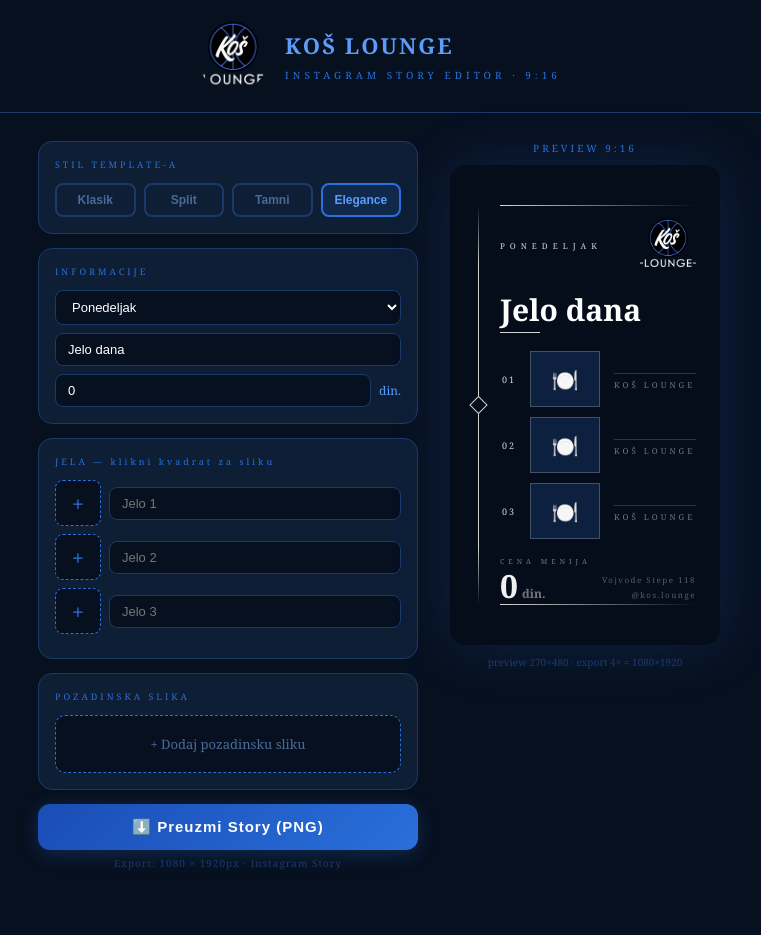
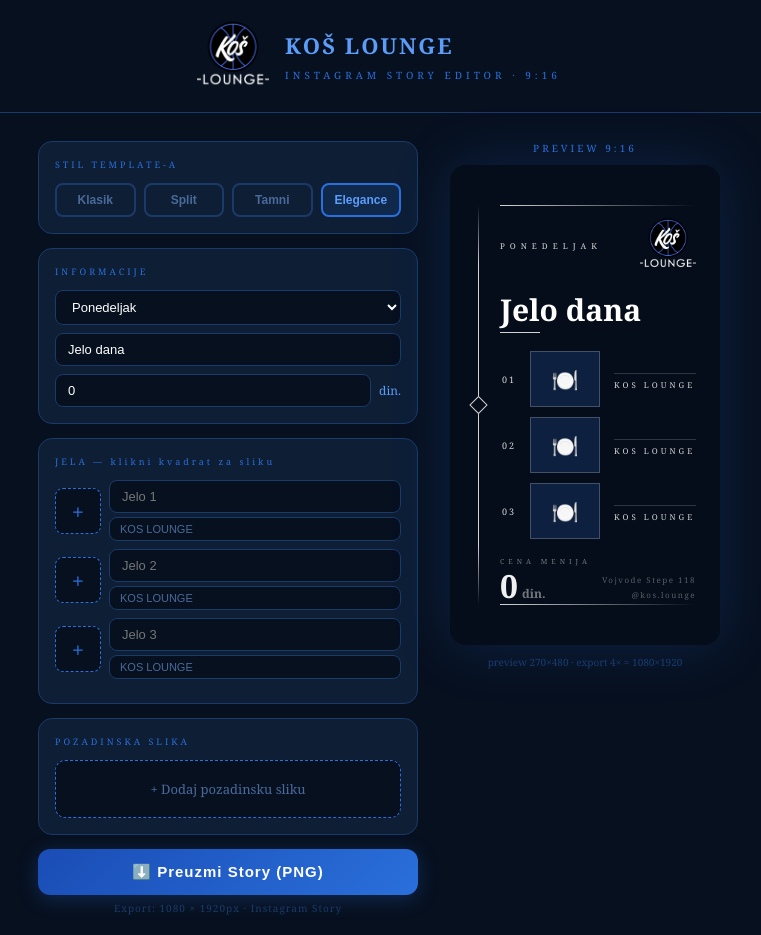
Before and after one commit to Jevta04/instagram-story-template-app, a React (Vite) app in the folder kos-template/: page / in a window 1280 px wide. Both pictures are taken after a click on the button "Elegance". Shown: the whole page, without its empty margins (261-1022 px from the left). Before the commit the page ends 890 px from the top, so only its background shows below. Built offline with nearby package versions, Linux system fonts and the light colour scheme.

Commit message:
Dodata mogucnost dodavanja individualnog podnaslova za svako jelo; default vrednost KOS LOUNGE; malo doradjen CSS

```diff
--- a/kos-template/src/App.css
+++ b/kos-template/src/App.css
@@ -36,10 +36,6 @@
   margin-bottom: 28px;
   padding-bottom: 20px;
   border-bottom: 1px solid var(--color-primary-dark);
-}
-
-.app-header-logo img {
-  border-radius: 50%;
 }
 
 .app-header-text {
@@ -206,6 +202,19 @@
   line-height: 1;
   font-weight: bold;
 }
+
+.dish-inputs {
+  display: flex;
+  flex-direction: column;
+  gap: 4px;
+  flex: 1;
+}
+
+.app-input--sub {
+  font-size: 11px;
+  padding: 5px 10px;
+  color: var(--color-accent-muted);
+}
 /* ── BG IMAGE UPLOAD ── */
 .bg-upload-btn {
   border: 1.5px dashed var(--color-primary);
--- a/kos-template/src/App.jsx
+++ b/kos-template/src/App.jsx
@@ -31,9 +31,9 @@
   const [price, setPrice]       = useState("0");
   const [title, setTitle]       = useState("Jelo dana");
   const [dishes, setDishes]     = useState([
-    { name: "", image: "" },
-    { name: "", image: "" },
-    { name: "", image: "" },
+    { name: "", image: "", subtitle: "KOS LOUNGE" },
+    { name: "", image: "", subtitle: "KOS LOUNGE" },
+    { name: "", image: "", subtitle: "KOS LOUNGE" },
   ]);
   const [bgImage, setBgImage]         = useState("");
   const [downloading, setDownloading] = useState(false);
@@ -44,7 +44,7 @@
   const previewRef = useRef();
 
   const { handleDishImage, handleBgImage, removeDishImage, removeBgImage } = useHandleImages(setDishes, setBgImage);
-  const { updateDishName }                 = useHandleDishName(setDishes);
+  const { updateDishName, updateDishSubtitle } = useHandleDishName(setDishes);
 
   const tplProps = { title, day, price, dishes, bgImage };
 
@@ -101,6 +101,7 @@
                   />
                   <span className="price-unit">din.</span>
                 </div>
+
               </div>
             </Panel>
 
@@ -132,12 +133,20 @@
                     style={{ display: "none" }}
                     onChange={e => handleDishImage(i, e)}
                   />
+                  <div className="dish-inputs">
                     <input
                       value={d.name}
                       onChange={e => updateDishName(i, e.target.value)}
                       placeholder={`Jelo ${i + 1}`}
                       className="app-input"
                     />
+                    <input
+                      value={d.subtitle}
+                      onChange={e => updateDishSubtitle(i, e.target.value)}
+                      placeholder="Podnaslov (opciono)"
+                      className="app-input app-input--sub"
+                    />
+                  </div>
                 </div>
               ))}
             </Panel>
--- a/kos-template/src/hooks/useHandleDishName.js
+++ b/kos-template/src/hooks/useHandleDishName.js
@@ -10,5 +10,13 @@
     });
   };
 
-  return { updateDishName };
+  const updateDishSubtitle = (i, val) => {
+    setDishes(prev => {
+      const n = [...prev];
+      n[i] = { ...n[i], subtitle: val };
+      return n;
+    });
+  };
+
+  return { updateDishName, updateDishSubtitle };
 }
--- a/kos-template/src/templates/ClassicTemplate.css
+++ b/kos-template/src/templates/ClassicTemplate.css
@@ -98,6 +98,7 @@
 
 .classic-dish-sub {
   color: var(--color-primary);
+  text-transform: uppercase;
   font-size: 8px;
   letter-spacing: 2px;
   margin-top: 2px;
--- a/kos-template/src/templates/ClassicTemplate.jsx
+++ b/kos-template/src/templates/ClassicTemplate.jsx
@@ -1,7 +1,7 @@
 import "../templates.css";
 import "./ClassicTemplate.css";
-import KosLogo from "../components/KosLogo.jsx";
-import Corners from "../components/Corners.jsx";
+import KosLogo from "../components/KosLogo";
+import Corners from "../components/Corners";
 
 /**
  * @param {{ title: string, day: string, price: string, dishes: {name: string, image: string}[], bgImage: string }} props
@@ -36,7 +36,7 @@
               }
               <div>
                 <div className="classic-dish-name">{d.name}</div>
-                <div className="classic-dish-sub">KOŠ LOUNGE</div>
+                {d.subtitle && <div className="classic-dish-sub">{d.subtitle}</div>}
               </div>
             </div>
           ))}
--- a/kos-template/src/templates/DarkTemplate.css
+++ b/kos-template/src/templates/DarkTemplate.css
@@ -144,6 +144,7 @@
 
 .dark-dish-sub {
   color: var(--color-primary);
+  text-transform: uppercase;
   font-size: 8px;
   letter-spacing: 2px;
   margin-top: 3px;
--- a/kos-template/src/templates/DarkTemplate.jsx
+++ b/kos-template/src/templates/DarkTemplate.jsx
@@ -1,7 +1,7 @@
 import "../templates.css";
 import "./DarkTemplate.css";
-import KosLogo from "../components/KosLogo.jsx";
-import Corners from "../components/Corners.jsx";
+import KosLogo from "../components/KosLogo";
+import Corners from "../components/Corners";
 
 /**
  * @param {{ title: string, day: string, price: string, dishes: {name: string, image: string}[], bgImage: string }} props
@@ -40,7 +40,7 @@
               }
               <div>
                 <div className="dark-dish-name">{d.name}</div>
-                <div className="dark-dish-sub">KOŠ LOUNGE</div>
+                {d.subtitle && <div className="dark-dish-sub">{d.subtitle}</div>}
               </div>
             </div>
           ))}
--- a/kos-template/src/templates/EleganceTemplate.css
+++ b/kos-template/src/templates/EleganceTemplate.css
@@ -168,7 +168,8 @@
 
 .elegance-dish-sub {
   font-size: 8px;
-  color: var(--silver-muted);
+  color: var(--silver);
+  text-transform: uppercase;
   letter-spacing: 3px;
   margin-top: 5px;
 }
--- a/kos-template/src/templates/EleganceTemplate.jsx
+++ b/kos-template/src/templates/EleganceTemplate.jsx
@@ -3,7 +3,7 @@
 import KosLogo from "../components/KosLogo.jsx";
 
 /**
- * @param {{ title: string, day: string, price: string, dishes: {name: string, image: string}[], bgImage: string }} props
+ * @param {{ title: string, day: string, price: string, dishes: {name: string, image: string, subtitle: string}[], bgImage: string }} props
  */
 export default function EleganceTemplate({ title, day, price, dishes, bgImage }) {
   return (
@@ -44,7 +44,7 @@
               }
               <div className="elegance-dish-info">
                 <div className="elegance-dish-name">{d.name}</div>
-                <div className="elegance-dish-sub">KOŠ LOUNGE</div>
+                {d.subtitle && <div className="elegance-dish-sub">{d.subtitle}</div>}
               </div>
             </div>
           ))}
```
Lines whose indentation alone changed are shown as unchanged.
